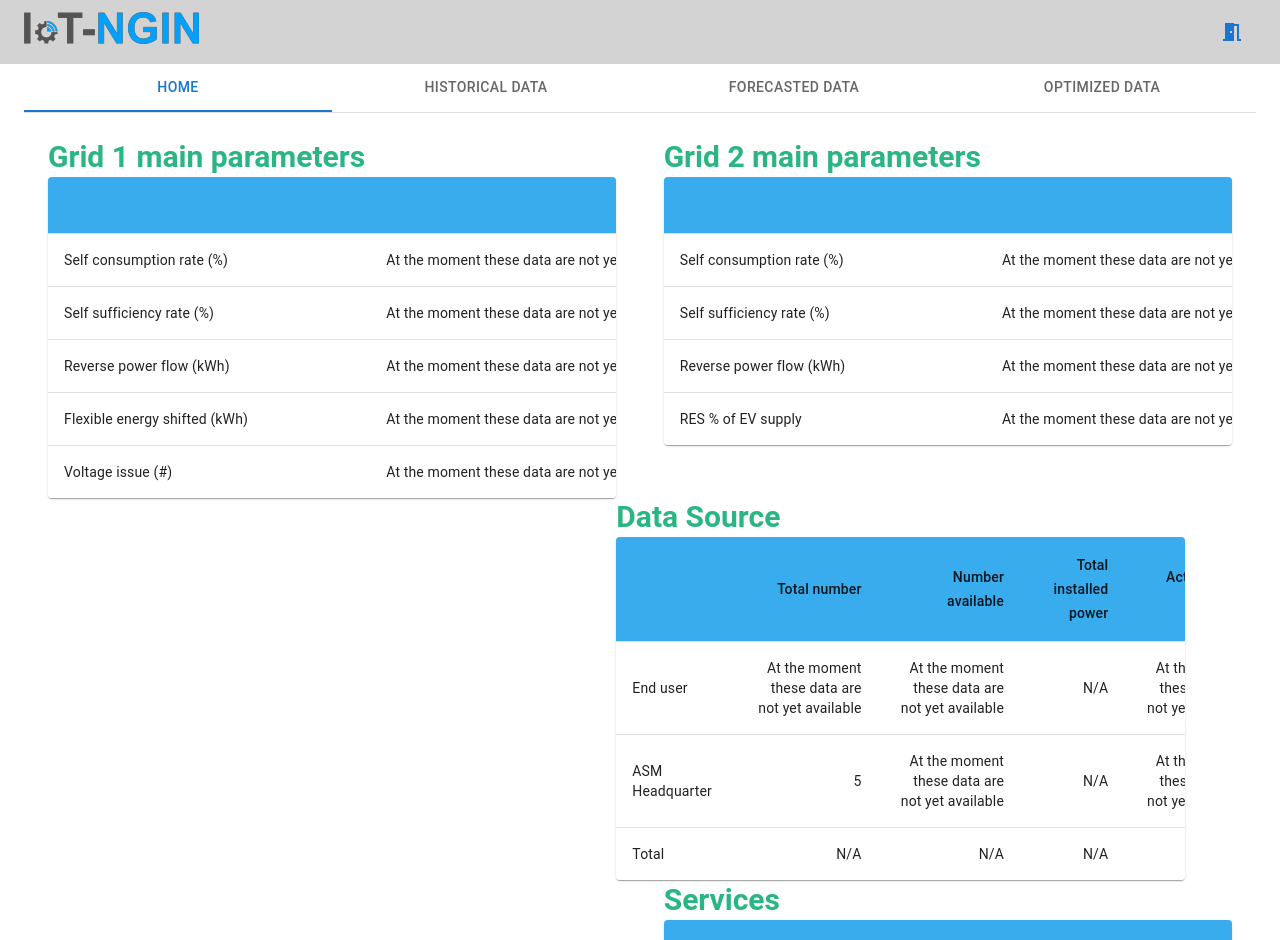
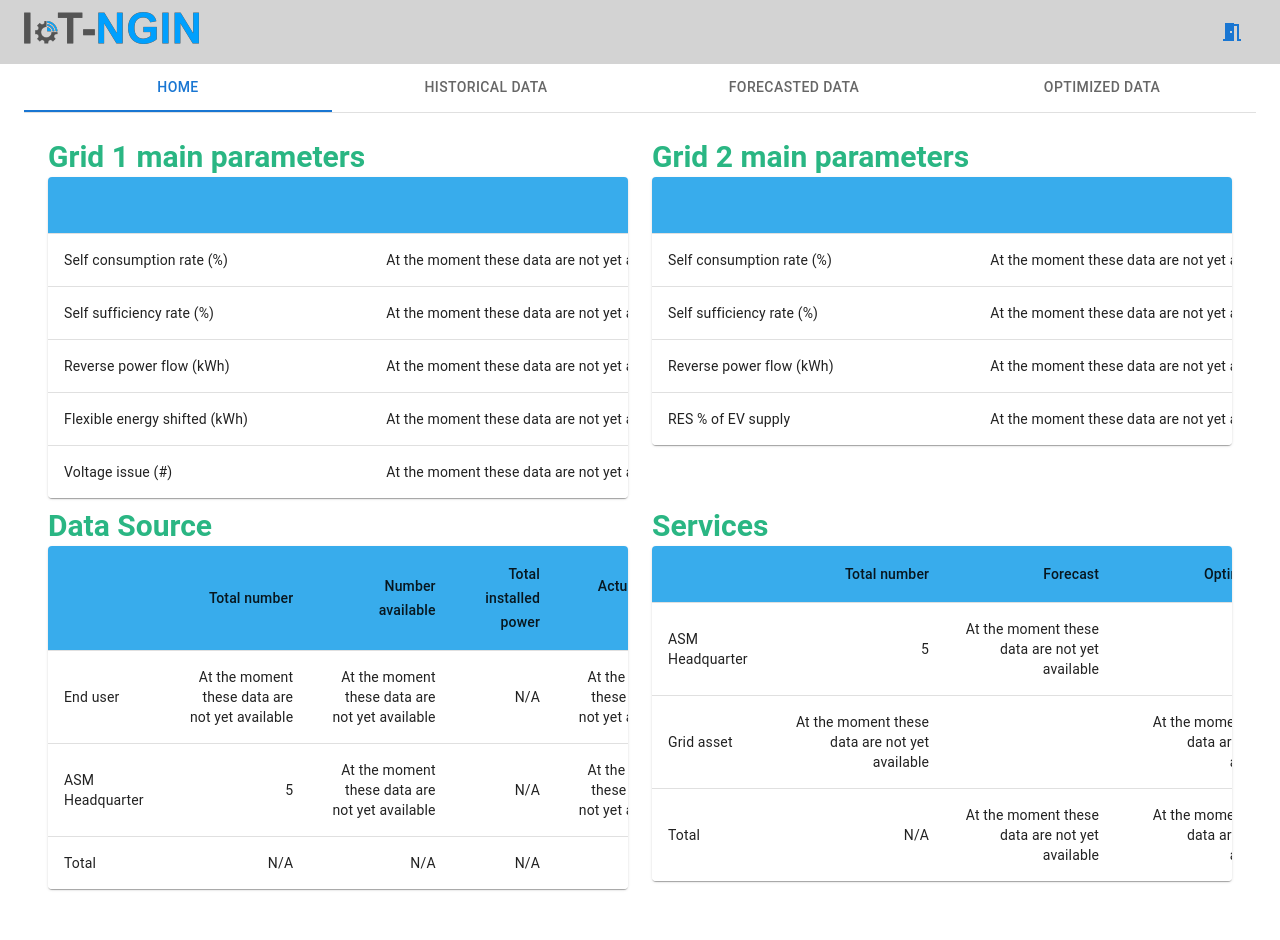
Before and after one commit to nicolasergnese/simplereact, a React (Create React App) app: page / in a window 1280 px wide. Shown: the top 940 px of the page. After the commit the page ends 913 px from the top, so only its background shows below. Built offline with nearby package versions, Linux system fonts and the light colour scheme; sample sign-in values are in the browser's storage.

Commit message:
Add grid on buttom home

```diff
--- a/src/components/dashboard.js
+++ b/src/components/dashboard.js
@@ -4,6 +4,8 @@ import Tabs from '@mui/material/Tabs';
 import Tab from '@mui/material/Tab';
 import Typography from '@mui/material/Typography';
 import Box from '@mui/material/Box';
+
+import Grid from '@mui/material/Grid'; //per la griglia di home
 
 
 
@@ -89,39 +91,41 @@ export default function BasicTabs() {
       </Box>
       <TabPanel value={value} index={0}> {/* home */}
         <Box>
-
-            <Box sx={{ width: '48%', float: 'left', minHeight:"45vh"}}>
+          <Box sx={{ width: '100%' }}>
+            <Grid container rowSpacing={1} columnSpacing={{ xs: 1, sm: 2, md: 3 }}> {/*row spacing è lo spazio orizzontale tra le tabelle, columnspacing*/}
+              <Grid item xs={6}> {/*se modifichi non li mette a quadrato*/}
                 <Typography variant="h5"
                   sx={{ color: "rgb(42, 182, 131)", fontFamily: "Poppins, Roboto", fontSize: "30px", fontWeight: 700 }}>
                   Grid 1 main parameters
                 </Typography>
                 <TableHomeGrid1 title={'Value'} />
-            </Box>
-            <Box sx={{ width: '48%', float: 'right',minHeight:"45vh" }}>
+              </Grid>
+              <Grid item xs={6}>
                 <Typography variant="h5"
                   sx={{ color: "rgb(42, 182, 131)", fontFamily: "Poppins, Roboto", fontSize: "30px", fontWeight: 700 }}>
                   Grid 2 main parameters
                 </Typography>
                 <TableHomeGrid2 />
-            </Box>
-
-
-            <Box sx={{ width: '48%', float: 'left' }}>
+              </Grid>
+              <Grid item xs={6}>
                 <Typography variant="h5"
                   sx={{ color: "rgb(42, 182, 131)", fontFamily: "Poppins, Roboto", fontSize: "30px", fontWeight: 700 }}>
                   Data Source
                 </Typography>
                 <TableDataSource />
-            </Box>
-            <Box sx={{ width: '48%', float: 'right' }}>
+              </Grid>
+              <Grid item xs={6}>
                 <Typography variant="h5"
                   sx={{ color: "rgb(42, 182, 131)", fontFamily: "Poppins, Roboto", fontSize: "30px", fontWeight: 700 }}>
                   Services
                 </Typography>
                 <TableServices />
+              </Grid>
+            </Grid>
+          </Box>
         </Box>
 
-        </Box>
+
       </TabPanel>
       <TabPanel value={value} index={1}> {/* historical data */}
         <Box sx={{ borderBottom: 1, borderColor: 'divider' }}> {/* sub dashboard historical data */}
```
Lines whose indentation alone changed are shown as unchanged.
